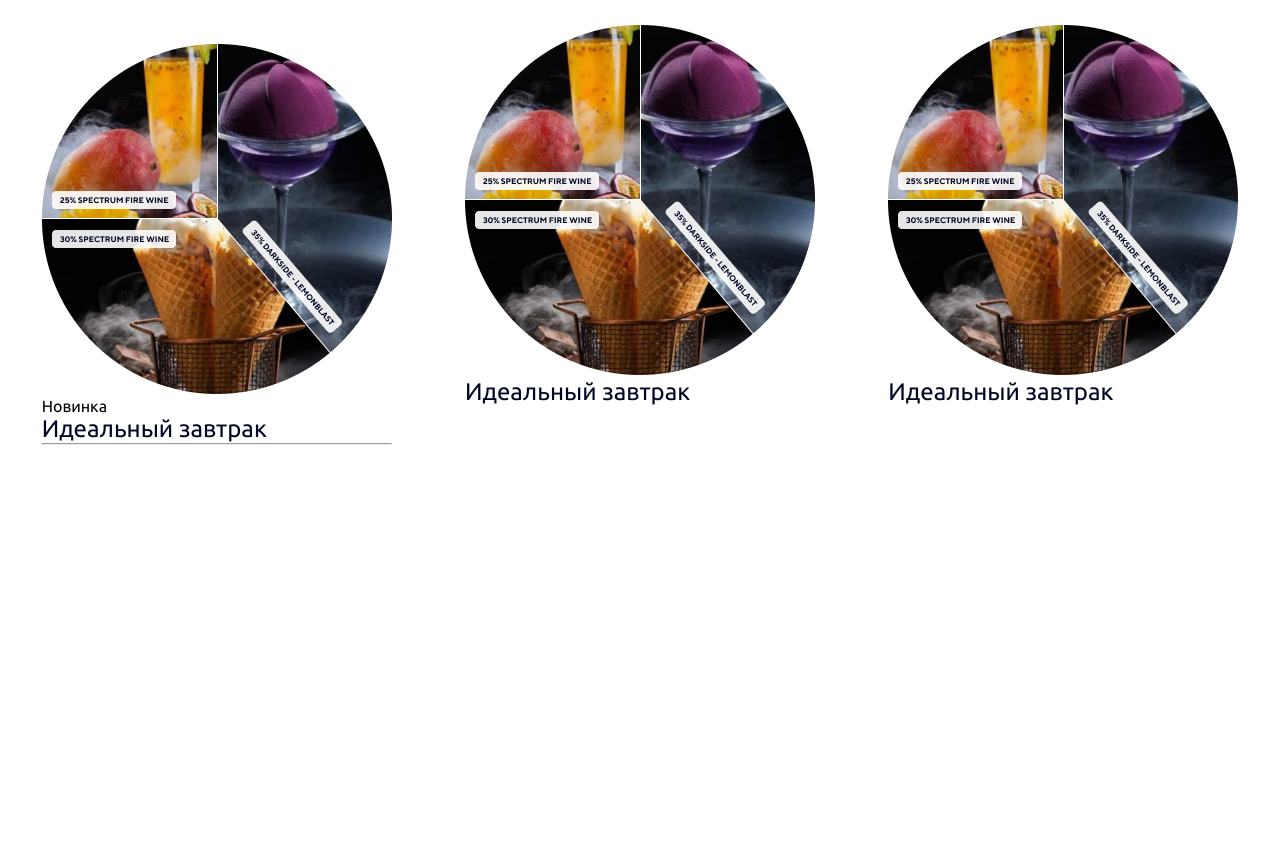
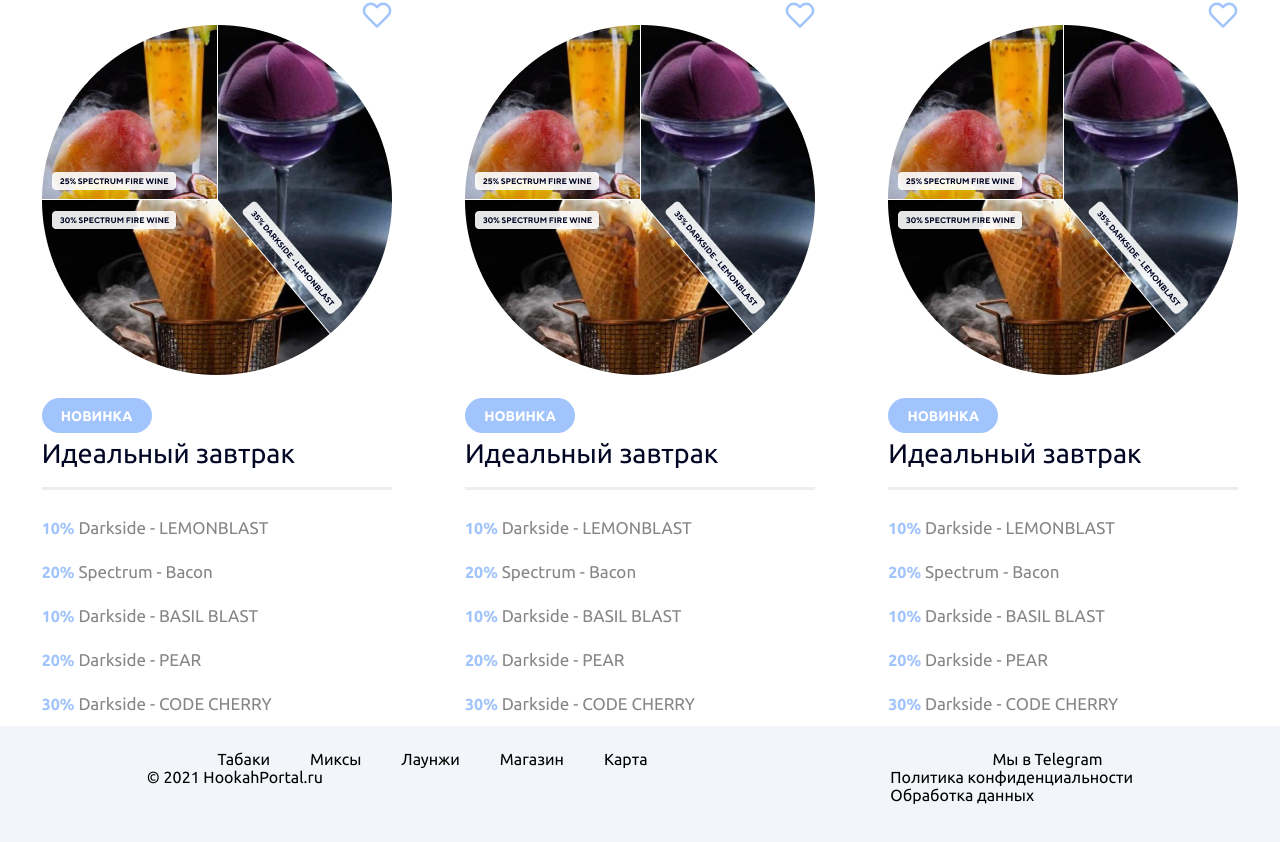
Before and after one commit to orozakunov/Hookah, a React (Create React App) app: page / in a window 1280 px wide. Shown: the part 1878-2720 px from the top of the page. Before the commit the page ends 2323 px from the top, so only its background shows below. Built offline with nearby package versions, Linux system fonts and the light colour scheme; a web font is replaced by a local one.

Commit message:
PopularMix and Footer(40%)

```diff
--- /dev/null
+++ b/src/components/Footer/Footer.js
@@ -0,0 +1,51 @@
+import React from 'react';
+import FooterItems from './FooterItems';
+
+import './style.css';
+
+const Footer = () => {
+
+    const footerItems = [
+        {
+          id: 1,
+          description: "Табаки",
+        },
+        {
+          id: 2,
+          description: "Миксы",
+        },
+        {
+          id: 3,
+          description: "Лаунжи",
+        },
+        {
+          id: 4,
+          description: "Магазин",
+        },
+        {
+          id: 5,
+          description: "Карта",
+        },
+      ];
+
+  return (
+    <footer className='footer'>
+        <div className='container'>
+            <div className='footer-content'>
+                <FooterItems footerItems={footerItems} />
+                <p>Мы в Telegram</p>
+            </div>
+            <div className='footer-content'>
+                    <p>© 2021 HookahPortal.ru</p>
+                <div></div>
+                <div>
+                    <p>Политика конфиденциальности</p>
+                    <p>Обработка данных</p>
+                </div>
+            </div>
+        </div>
+    </footer>
+  )
+}
+
+export default Footer;
--- /dev/null
+++ b/src/components/Footer/FooterItems.js
@@ -0,0 +1,16 @@
+import React from 'react'
+
+const FooterItems = ({ footerItems }) => {
+    const renderFooterItems = footerItems.map((item) => {
+        return (
+            <div className='footerItem' key={item.id}>
+                <ul>
+                    <li>{item.description}</li>
+                </ul>
+            </div>
+        )
+    })
+  return <div className='footerItems' >{renderFooterItems}</div>
+}
+
+export default FooterItems;
--- /dev/null
+++ b/src/components/Footer/style.css
@@ -0,0 +1,21 @@
+.footer-content {
+    display: flex;
+    justify-content: space-between;
+}
+
+.footerItem {
+    padding: 0;
+    cursor: pointer;
+}
+
+.footerItems {
+    display: flex;
+    padding: 0;
+}
+
+.footer {
+    background: #F2F6FA;
+    width: 100%;
+    height: 125px;
+    padding: 24px 0;
+}
--- a/src/components/Haeder/Header.js
+++ b/src/components/Haeder/Header.js
@@ -35,7 +35,7 @@ const Header = () => {
         <div className="header-content">
           <>
             <a href="/" />
-            <img className="logo" src={LogoIcon} />
+            <img className="logo" src={LogoIcon} alt="logo"/>
           </>
           <Items headerItems={headerItems} />
           <MyTabac />
--- a/src/components/Haeder/Items.js
+++ b/src/components/Haeder/Items.js
@@ -3,7 +3,7 @@ import React from "react";
 const Items = ({ headerItems }) => {
   const renderedItems = headerItems.map((item) => {
     return (
-      <div key={item.id} className="headerItem">
+      <div className="headerItem" key={item.id}>
         <ul>
           <li>{item.description}</li>
         </ul>
--- a/src/components/Haeder/style.css
+++ b/src/components/Haeder/style.css
@@ -16,4 +16,5 @@
 }
 .logo {
     cursor: pointer;
+    margin: 0;
 }
--- a/src/components/PopularMix/MixItems.js
+++ b/src/components/PopularMix/MixItems.js
@@ -1,29 +1,46 @@
 import React from 'react';
+import { IconContext } from 'react-icons';
 import { FiHeart } from 'react-icons/fi';
-import DrinkImg from '../../assets/PoppularMix/Group 18 (1).png';
 
 
-const MixItems = () => {
+const MixItems = ({ items }) => {
+    const renderItems = items.map((item) => {
         return (
-      <div className='mixItems-content'>
-    <div className='mixItems-item'>
+        <div className='mixItems-item' key={item.id}>
+            <div className='mixItem-item-first'>
+              <div className='mixItems-icon-param'>
+                  <IconContext.Provider value={{
+                      color: "#A1C4FD",
+                      size: "30px",
+                      style: {
+                          position: 'absolute',
+                          right: 0,
+                          top: '20px',
+                          cursor: 'pointer'
+                      }
+                    }}
+                  >
                       <FiHeart />
-        <img className='mix-items-img' src={DrinkImg} alt="" />
+                  </IconContext.Provider>
+                  <img className='mix-items-img' src={item.img} alt="" />
+              </div>
               <div className='mixItems-news'>
-            <span>Новинка</span>
+                  <span>НОВИНКА</span>
               </div>
-        <p className='mixItem-text'>Идеальный завтрак</p>
-        <hr />
+              <p className='mixItem-text'>{item.title}</p>
               </div>
-    <div className='mixItems-item'>
-        <img className='mix-items-img' src={DrinkImg} alt="" />
-        <p className='mixItem-text'>Идеальный завтрак</p>
-    </div>
-    <div className='mixItems-item'>
-        <img className='mix-items-img' src={DrinkImg} alt="" />
-        <p className='mixItem-text'>Идеальный завтрак</p>
+              <div className='mixItem-percents'>
+                  <p>{item.compound[0].percents}  <span>{item.compound[0].title}</span></p>
+                  <p>{item.compound[1].percents}  <span>{item.compound[1].title}</span></p>
+                  <p>{item.compound[2].percents}  <span>{item.compound[2].title}</span></p>
+                  <p>{item.compound[3].percents}  <span>{item.compound[3].title}</span></p>
+                  <p>{item.compound[4].percents}  <span>{item.compound[4].title}</span></p>
               </div>
           </div>
+        );
+    })
+  return (
+      <div className='mixItems-content'>{renderItems}</div>
   )
 }
 
--- a/src/components/PopularMix/PopularMix.js
+++ b/src/components/PopularMix/PopularMix.js
@@ -1,10 +1,96 @@
 import React from "react";
-import MixItems from './MixItems';
-import MyArrow from '../UI/MyArrow/MyArrow';
+import MixItems from "./MixItems";
+
+import MyArrow from "../UI/MyArrow/MyArrow";
 import MyTitle from "../UI/MyTitle/MyTitle";
+import DrinkImg from "../../assets/PoppularMix/Group 18 (1).png";
+
 import "./style.css";
+
 const PopularMix = () => {
-
+  const items = [
+    {
+      id: 1,
+      title: "Идеальный завтрак",
+      img: DrinkImg,
+      compound: [
+        {
+          percents: "10%",
+          title: "Darkside - LEMONBLAST",
+        },
+        {
+          percents: "20%",
+          title: "Spectrum - Bacon",
+        },
+        {
+          percents: "10%",
+          title: "Darkside - BASIL BLAST",
+        },
+        {
+          percents: "20%",
+          title: "Darkside - PEAR",
+        },
+        {
+          percents: "30%",
+          title: "Darkside - CODE CHERRY",
+        },
+      ],
+    },
+    {
+      id: 2,
+      title: "Идеальный завтрак",
+      img: DrinkImg,
+      compound: [
+        {
+          percents: "10%",
+          title: "Darkside - LEMONBLAST",
+        },
+        {
+          percents: "20%",
+          title: "Spectrum - Bacon",
+        },
+        {
+          percents: "10%",
+          title: "Darkside - BASIL BLAST",
+        },
+        {
+          percents: "20%",
+          title: "Darkside - PEAR",
+        },
+        {
+          percents: "30%",
+          title: "Darkside - CODE CHERRY",
+        },
+      ],
+    },
+    {
+      id: 3,
+      title: "Идеальный завтрак",
+      img: DrinkImg,
+      compound: [
+        {
+          percents: "10%",
+          title: "Darkside - LEMONBLAST",
+        },
+        {
+          percents: "20%",
+          title: "Spectrum - Bacon",
+        },
+        {
+          percents: "10%",
+          title: "Darkside - BASIL BLAST",
+        },
+        {
+          percents: "20%",
+          title: "Darkside - PEAR",
+        },
+        {
+          percents: "30%",
+          title: "Darkside - CODE CHERRY",
+        },
+      ],
+    },
+  ];
   return (
     <div className="popularMix">
       <div className="container">
@@ -14,7 +100,7 @@ const PopularMix = () => {
             <MyTitle>Популярные миксы</MyTitle>
             <MyArrow>Показать все </MyArrow>
           </div>
-          <MixItems />
+          <MixItems items={items} />
         </div>
       </div>
     </div>
--- a/src/components/PopularMix/style.css
+++ b/src/components/PopularMix/style.css
@@ -9,16 +9,61 @@
 .mixItems-content {
     display: flex;
 }
+
 .mixItems-item {
     max-width: 350px;
-    max-height: 650px;
+    max-height: 750px;
 }
+
 .mixItem-text {
+    margin-top: 6px;
     font-weight: 400;
-    font-size: 24px;
+    font-size: 27px;
     line-height: 28px;
     color: #010624;
+    margin-bottom: 20px;
 }
+
 .mix-items-img {
     margin-top: 45px;
 }
+
+.mixItems-icon-param {
+    position: relative;
+    margin-bottom: 20px;
+}
+
+.mixItem-item-first {
+    border-bottom: solid #EDECEF;
+    margin-bottom: 16px;
+}
+.mixItems-news {
+    padding: 8px;
+    background: #A1C4FD;
+    color: white;
+    width: 110px;
+    margin: 0;
+    height: 35px;
+    text-align: center;
+    border-radius: 35px;
+}
+
+.mixItems-news span {
+    font-size: 14px;
+    font-weight: 700;
+}
+
+.mixItem-percents p {
+    padding: 13px 0;
+    font-weight: 700;
+    font-size: 16px;
+    line-height: 18px;
+    color: #A1C4FD;
+}
+
+.mixItem-percents span {
+    font-weight: 400;
+    font-size: 17px;
+    line-height: 18px;
+    color: #868686;
+}
--- a/src/index.js
+++ b/src/index.js
@@ -3,12 +3,14 @@ import ReactDOM from "react-dom/client";
 import "./index.css";
 import App from "./App";
 import Header from "./components/Haeder/Header";
+import Footer from "./components/Footer/Footer";
 
 const root = ReactDOM.createRoot(document.getElementById("root"));
 root.render(
   <React.StrictMode>
     <Header />
     <App />
+    <Footer />
   </React.StrictMode>
 );
 
```
Lines whose indentation alone changed are shown as unchanged.
